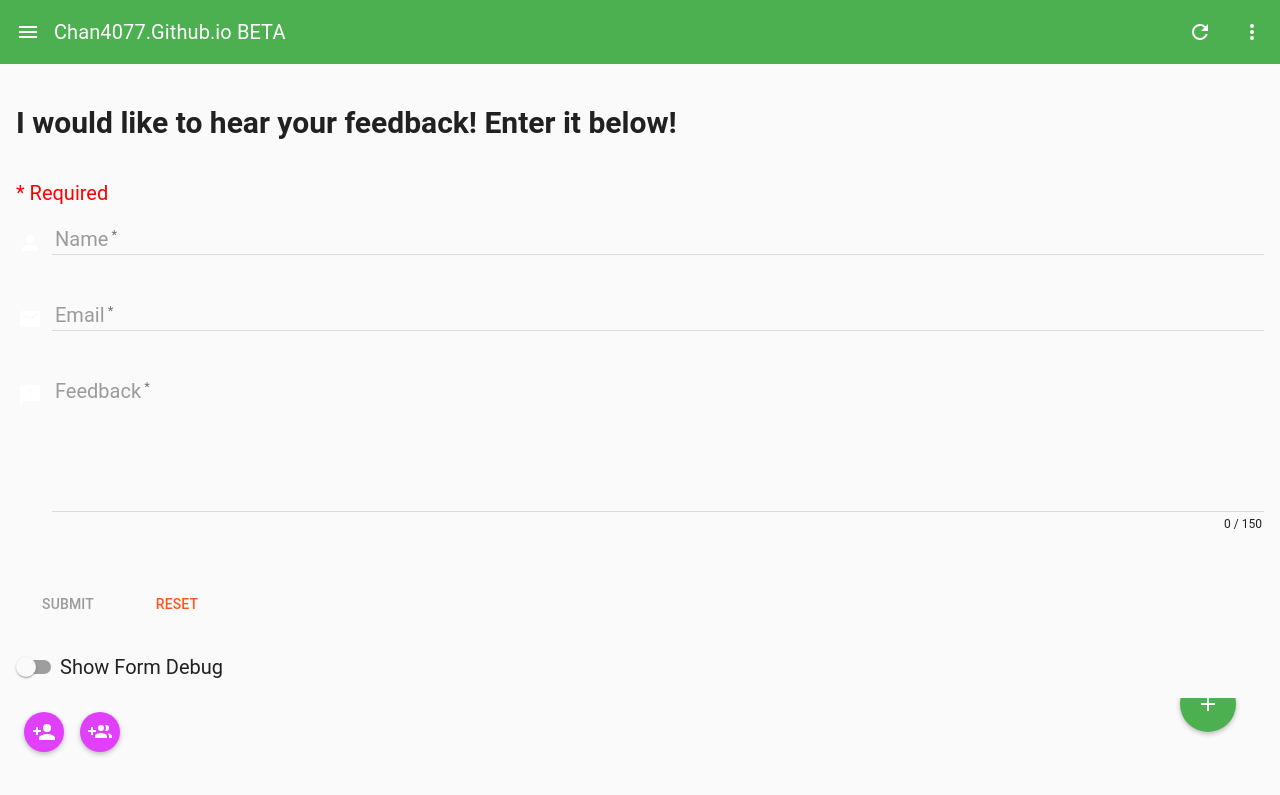
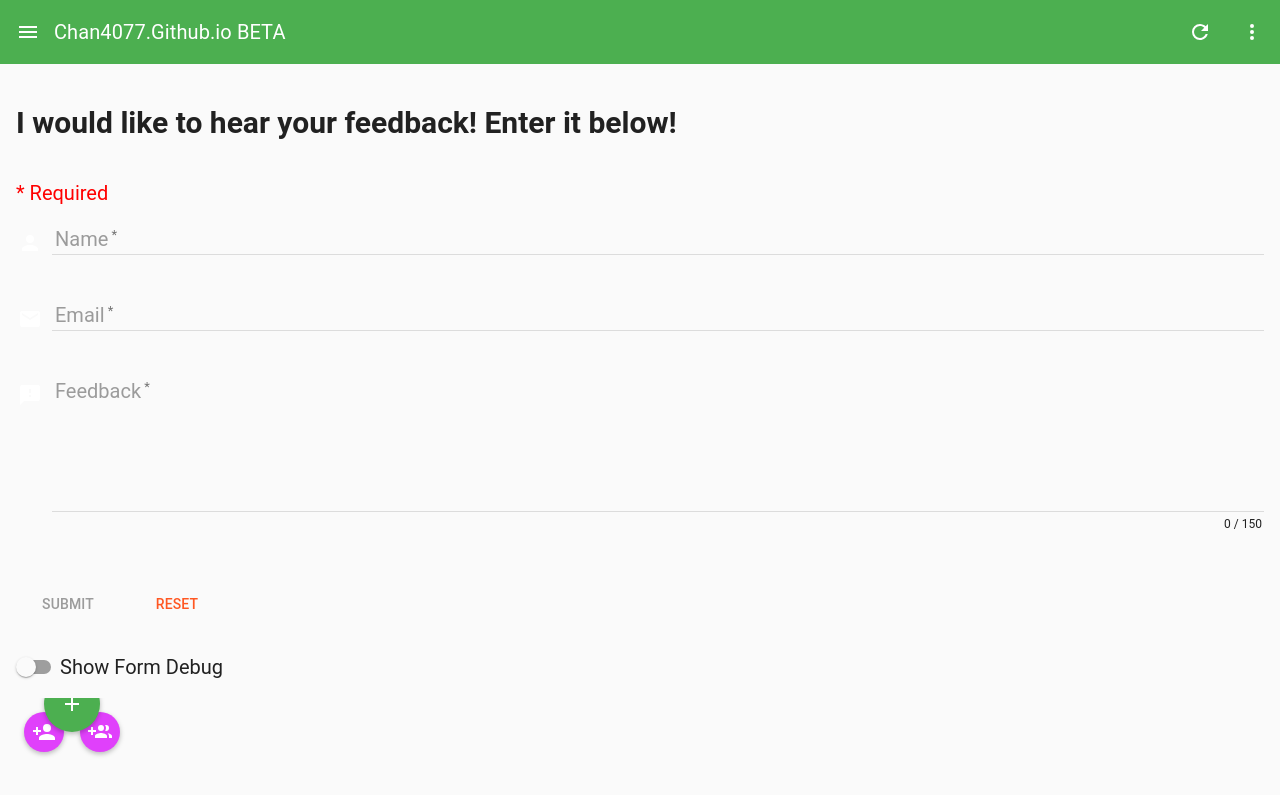
Before and after one commit to EdricChan03/edricchan03.github.io, a Jekyll site: the page angular/test.html, which Jekyll copies as it is, in a window 1280 px wide. Shown: the top 795 px of the page. Built offline with Jekyll 4.4.1, drawn with Linux system fonts in a browser that asks for light colours.

Commit message:
Add layout

```diff
--- a/angular/test.html
+++ b/angular/test.html
@@ -138,7 +138,7 @@
                 <br> feedback.$invalid = <code>{{feedbackbeta.$invalid}}</code>
             </div>
             <!--FAB Speed Dial-->
-            <md-content class="md-padding">
+            <md-content class="md-padding" layout="row">
                 <md-fab-speed-dial md-direction="top" class="md-fling">
                     <md-fab-trigger>
                         <md-button aria-label="Add" class="md-fab md-primary md-fab-bottom-right">
```
